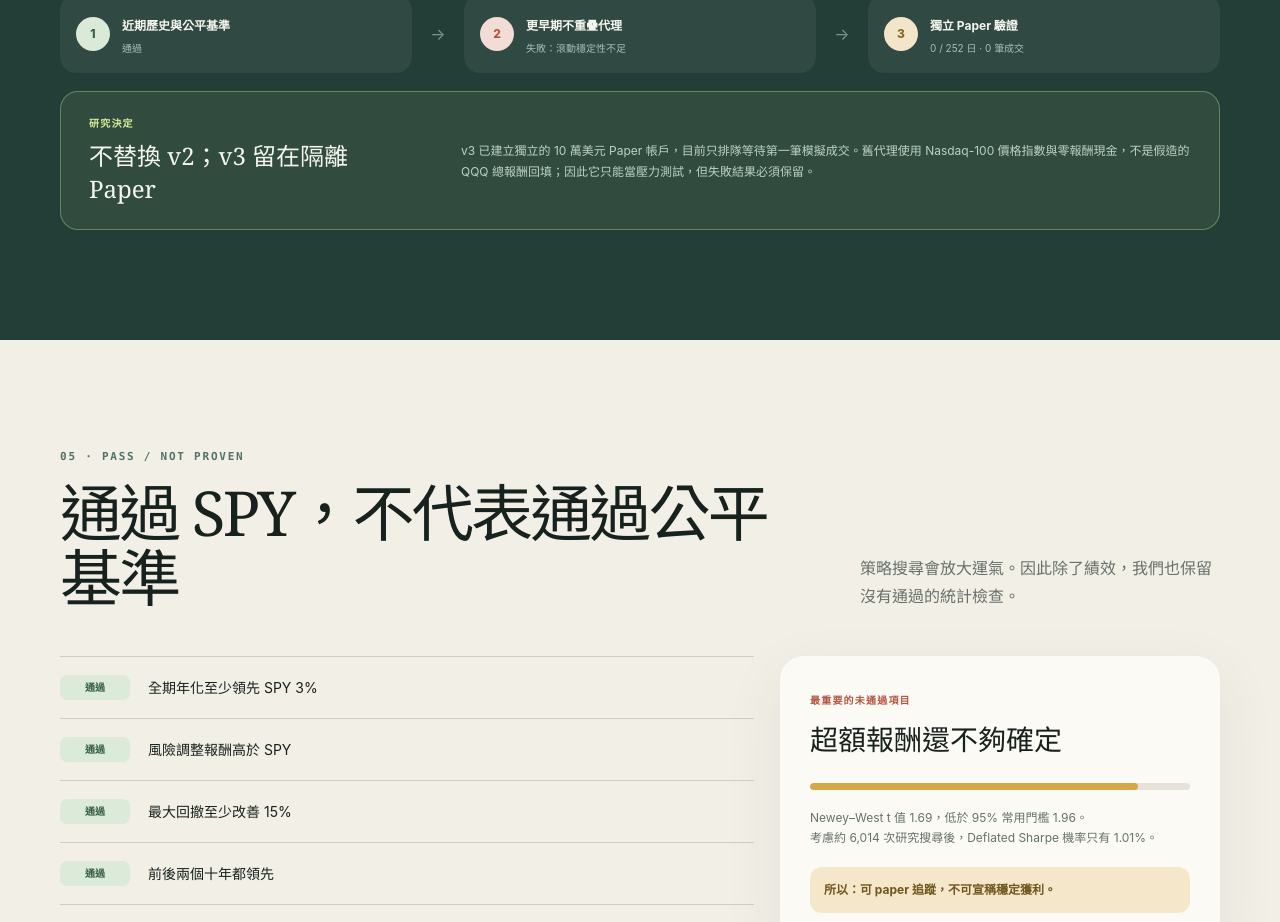
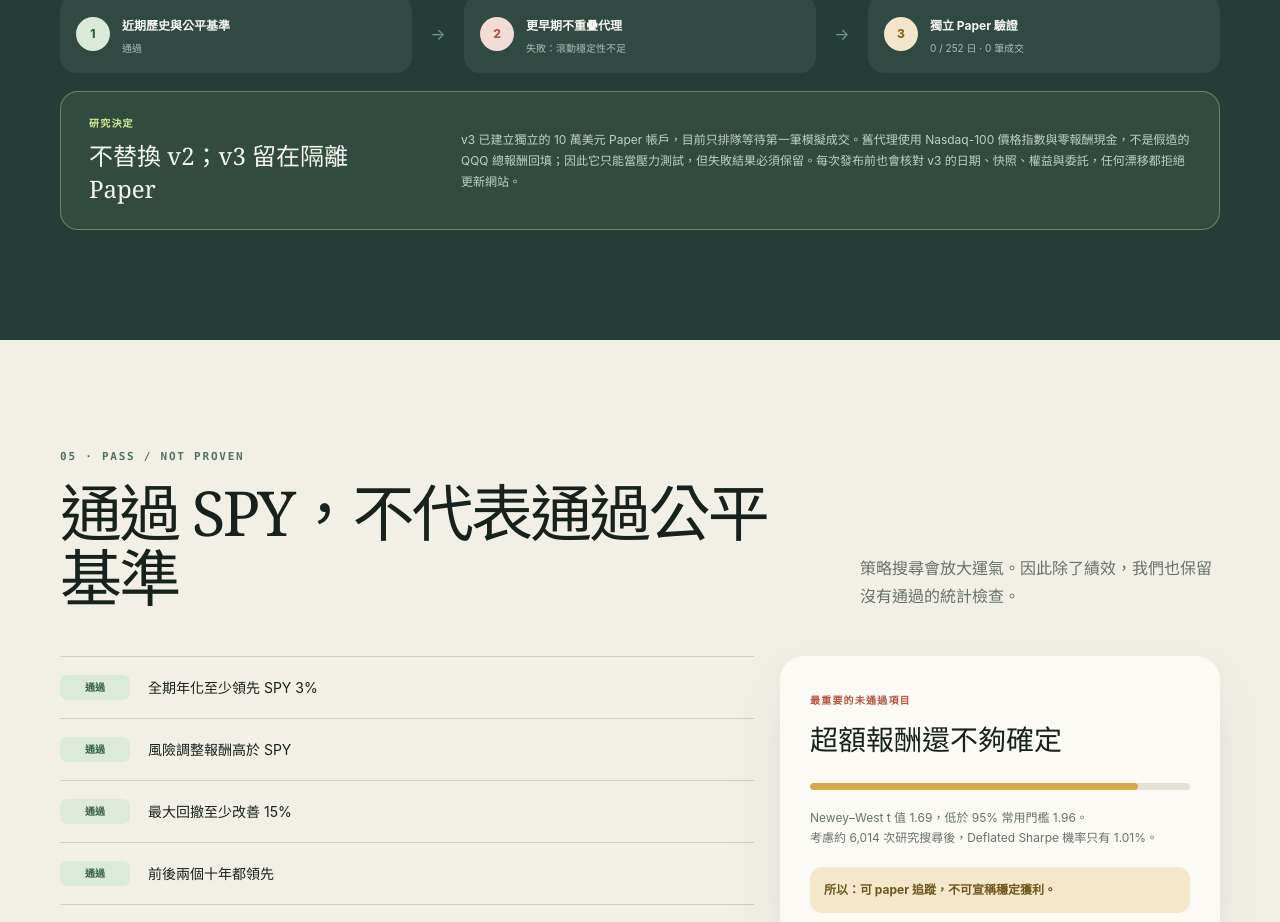
Before and after one commit to voidful/us_fddk, a Next.js app: page / in a window 1280 px wide. Shown: the part 4060-4982 px from the top of the page. Built offline with nearby package versions, Linux system fonts and the light colour scheme.

Commit message:
Fail closed on challenger paper drift

```diff
--- a/app/page.tsx
+++ b/app/page.tsx
@@ -285,7 +285,7 @@ export default function Home() {
 
             <div className="challenger-verdict">
               <div><span>研究決定</span><strong>不替換 v2；v3 留在隔離 Paper</strong></div>
-              <p>v3 已建立獨立的 10 萬美元 Paper 帳戶，{challengerPaper.pending_order ? "目前只排隊等待第一筆模擬成交" : "目前尚無待成交委託"}。舊代理使用 Nasdaq-100 價格指數與零報酬現金，不是假造的 QQQ 總報酬回填；因此它只能當壓力測試，但失敗結果必須保留。</p>
+              <p>v3 已建立獨立的 10 萬美元 Paper 帳戶，{challengerPaper.pending_order ? "目前只排隊等待第一筆模擬成交" : "目前尚無待成交委託"}。舊代理使用 Nasdaq-100 價格指數與零報酬現金，不是假造的 QQQ 總報酬回填；因此它只能當壓力測試，但失敗結果必須保留。每次發布前也會核對 v3 的日期、快照、權益與委託，任何漂移都拒絕更新網站。</p>
             </div>
           </div>
         </section>
--- a/data/trading-data.json
+++ b/data/trading-data.json
@@ -1,6 +1,6 @@
 {
   "schema_version": 1,
-  "generated_at_utc": "2026-08-01T14:31:52.905224Z",
+  "generated_at_utc": "2026-08-01T14:51:39.621641Z",
   "data_through": "2026-07-31",
   "freshness": {
     "last_session": "2026-07-31",
@@ -234,6 +234,10 @@
           "volatility": 0.21161974146260507,
           "turnover": 0.09108989793311668
         },
+        "current_target": {
+          "QQQ": 1.0,
+          "SHY": 0.0
+        },
         "cagr_difference_vs_qqq": 0.00929469078290679,
         "drawdown_improvement_vs_qqq": 0.1720957265267361,
         "active_return_newey_west": {
@@ -247,6 +251,8 @@
           "started_at": "2026-07-31",
           "equity": 100000.0,
           "return": 0.0,
+          "cash": 100000.0,
+          "snapshot_sha256": "d480fb82e712f06aabe0a98461e222344656b87022b8bda2cd7ccaa4c29ae88b",
           "forward_sessions": 0,
           "transactions": 0,
           "pending_order": {
@@ -257,7 +263,8 @@
               "QQQ": 1.0
             },
             "status": "pending"
-          }
+          },
+          "holdings": {}
         },
         "proxy_validation": {
           "passed": false,
```
Also changed, not shown: 1 other file (tests, documents, lock files or other folders).
